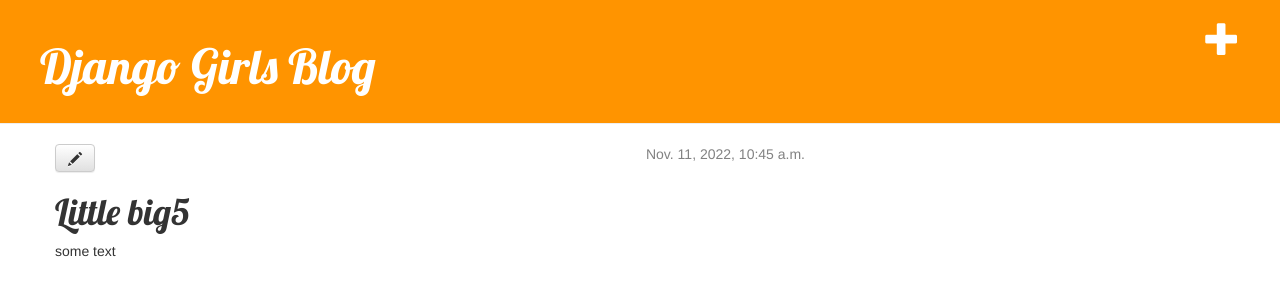
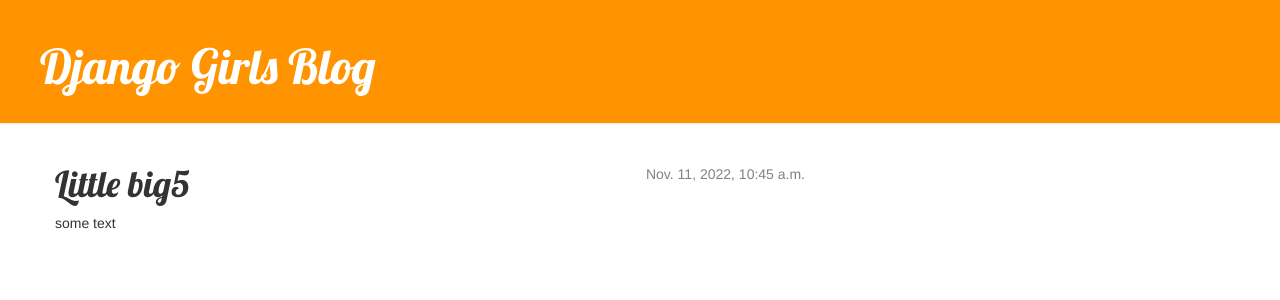
Before and after one commit to Albanek203/djangoBlog, a Django app: template templates/blog/post_detail.html in a window 1280 px wide. Shown: the top 300 px of the page. Run offline with Django 4.2, Linux system fonts and the light colour scheme; the template is opened without the code that fills it: values that come from a table or form of the project are taken from there, others are empty; data comes from the database, SQL or seed files in the repository; some libraries are stand-ins or nearby versions.

Commit message:
implement guard

```diff
--- a/templates/blog/base.html
+++ b/templates/blog/base.html
@@ -9,9 +9,11 @@
     </head>
     <body>
         <div class="page-header">
-            <a href="{% url 'post_new' %}" class="top-menu">
-                <span class="glyphicon glyphicon-plus"></span>
-            </a>
+            {% if user.is_authenticated %}
+                <a href="{% url 'post_new' %}" class="top-menu">
+                    <span class="glyphicon glyphicon-plus"></span>
+                </a>
+            {% endif %}
             <h1><a href="/">Django Girls Blog</a></h1>
         </div>
         <div class="content container">
--- a/templates/blog/post_detail.html
+++ b/templates/blog/post_detail.html
@@ -7,7 +7,11 @@
                 {{ post.published_date }}
             </div>
         {% endif %}
-        <a class="btn btn-default" href="{% url 'post_edit' pk=post.pk %}"><span class="glyphicon glyphicon-pencil"></span></a>
+        {% if user.is_authenticated %}
+            <a class="btn btn-default" href="{% url 'post_edit' pk=post.pk %}">
+                <span class="glyphicon glyphicon-pencil"></span>
+            </a>
+        {% endif %}
         <h1>{{ post.title }}</h1>
         <p>{{ post.text|linebreaksbr }}</p>
     </div>
```
